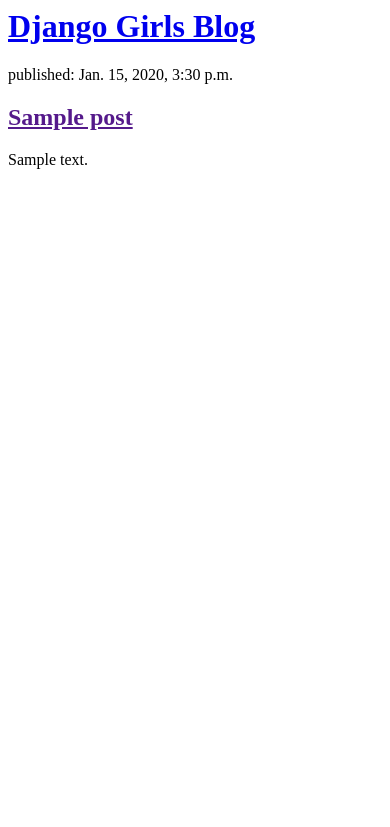
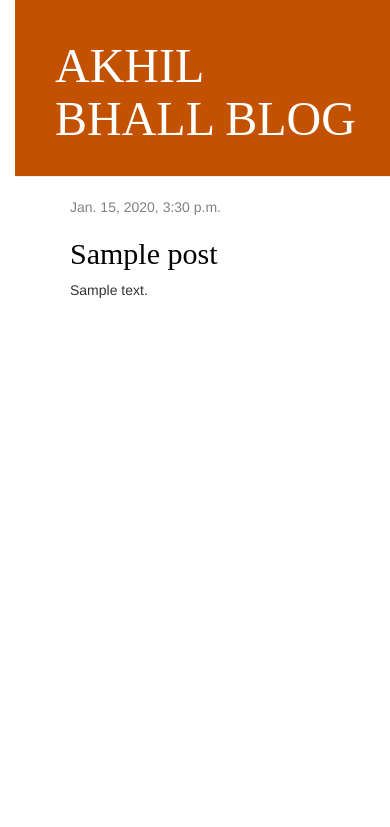
Before and after one commit to GyanuAB/akhilbhallblog, a Django app: page / in a window 390 px wide. Shown: the top 827 px of the page. Run offline with Django 3.2, Linux system fonts and the light colour scheme; tables that the repository leaves empty hold one stand-in row (values such as "Sample post"); some libraries are stand-ins or nearby versions.

Commit message:
Added view and template for detailed blog post as well as CSS for the site

```diff
--- /dev/null
+++ b/akhilblog/static/css/akhilblog.css
@@ -0,0 +1,56 @@
+h1 a, h2 a {
+    color: #C25100;
+}
+body {
+    padding-left: 15px;
+}
+h1 a, h2 a {
+    color: #C25100;
+    font-family: 'Lobster';
+}
+.page-header {
+    background-color: #C25100;
+    margin-top: 0;
+    padding: 20px 20px 20px 40px;
+}
+
+.page-header h1, .page-header h1 a, .page-header h1 a:visited, .page-header h1 a:active {
+    color: #ffffff;
+    font-size: 36pt;
+    text-decoration: none;
+}
+
+.content {
+    margin-left: 40px;
+}
+
+h1, h2, h3, h4 {
+    font-family: 'Lobster', cursive;
+}
+
+.date {
+    color: #828282;
+}
+
+.save {
+    float: right;
+}
+
+.post-form textarea, .post-form input {
+    width: 100%;
+}
+
+.top-menu, .top-menu:hover, .top-menu:visited {
+    color: #ffffff;
+    float: right;
+    font-size: 26pt;
+    margin-right: 20px;
+}
+
+.post {
+    margin-bottom: 70px;
+}
+
+.post h2 a, .post h2 a:visited {
+    color: #000000;
+}
--- /dev/null
+++ b/akhilblog/templates/akhilblog/base.html
@@ -0,0 +1,25 @@
+{% load static %}
+<html>
+    <head>
+        <title>AKHIL BHALL BLOG</title>
+        <link rel="stylesheet" href="//maxcdn.bootstrapcdn.com/bootstrap/3.2.0/css/bootstrap.min.css">
+        <link rel="stylesheet" href="//maxcdn.bootstrapcdn.com/bootstrap/3.2.0/css/bootstrap-theme.min.css">
+
+        <link rel="stylesheet" href="{% static 'css/akhilblog.css' %}">
+    </head>
+    <body>
+        <body>
+            <div class="page-header">
+                <h1><a href="/">AKHIL BHALL BLOG</a></h1>
+            </div>
+            <div class="content container">
+                <div class="row">
+                    <div class="col-md-8">
+                    {% block content %}
+                    {% endblock %}
+                    </div>
+                </div>
+            </div>
+        </body>
+    </body>
+</html>
--- a/akhilblog/templates/akhilblog/home.html
+++ b/akhilblog/templates/akhilblog/home.html
@@ -1,11 +1,13 @@
-<div>
-    <h1><a href="/">Django Girls Blog</a></h1>
-</div>
+{% extends 'akhilblog/base.html' %}
 
-{% for post in posts %}
-    <div>
-        <p>published: {{ post.published_date }}</p>
-        <h2><a href="">{{ post.title }}</a></h2>
-        <p>{{ post.text|linebreaksbr }}</p>
-    </div>
-{% endfor %}
+{% block content %}
+    {% for post in posts %}
+        <div class="post">
+            <div class="date">
+                {{ post.published_date }}
+            </div>
+            <h2><a href="{% url 'post_detail' pk=post.pk %}">{{ post.title }}</a></h2>
+            <p>{{ post.text|linebreaksbr }}</p>
+        </div>
+    {% endfor %}
+{% endblock %}
--- a/akhilblog/urls.py
+++ b/akhilblog/urls.py
@@ -2,4 +2,6 @@
 from . import views
 urlpatterns = [
     path('', views.home, name='home'),
+    path('post/<int:pk>/', views.post_detail, name='post_detail'),
+
 ]
--- a/akhilblog/views.py
+++ b/akhilblog/views.py
@@ -1,4 +1,4 @@
-from django.shortcuts import render
+from django.shortcuts import render, get_object_or_404
 from django.utils import timezone
 from .models import Post
 
@@ -6,3 +6,7 @@
 def home(request):
     posts = Post.objects.filter(published_date__lte=timezone.now()).order_by('-published_date')
     return render(request, 'akhilblog/home.html', {'posts': posts})
+
+def post_detail(request, pk):
+    post = get_object_or_404(Post, pk=pk)
+    return render(request, 'akhilblog/post_detail.html', {'post': post})
```
Also changed, not shown: akhilblog/templates/akhilblog/post_detail.html (added, +13 -0 lines), akhilblog/models.py (line endings or trailing spaces), blog/settings.py (line endings or trailing spaces).
